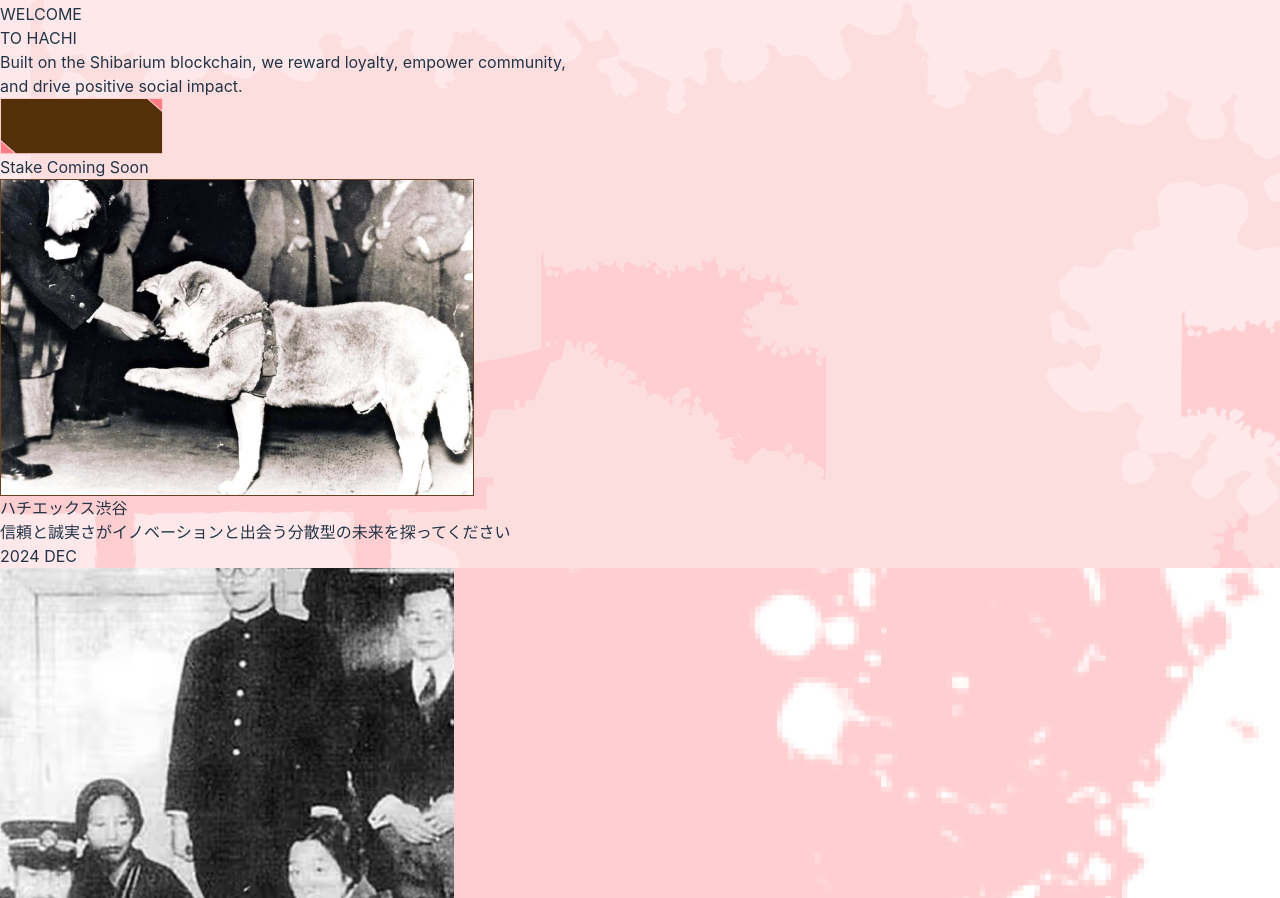
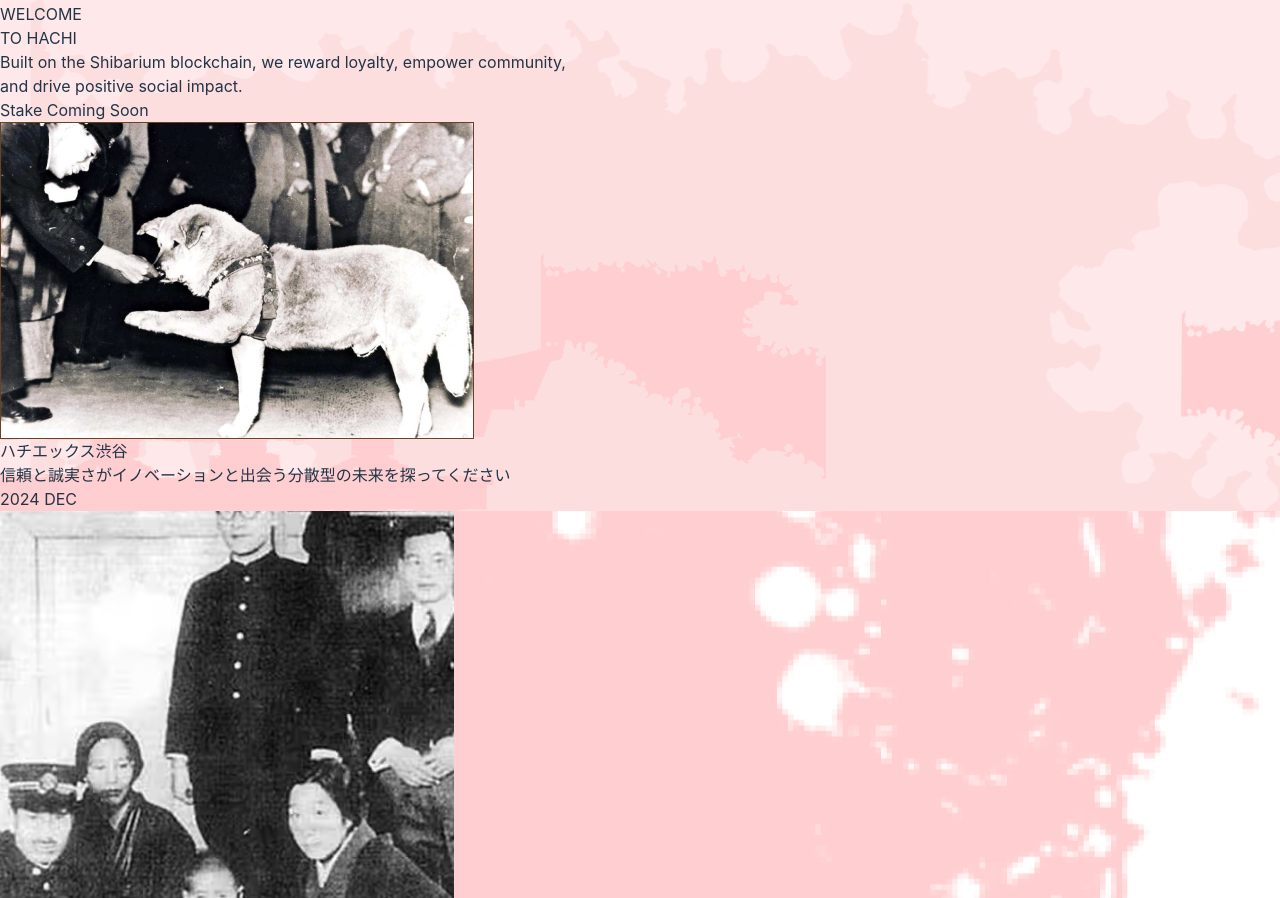
Before and after one commit to BlackNinja707/Hachiko-Website, a React (Vite) app: page / in a window 1280 px wide. Shown: the part 1002-1900 px from the top of the page. Built offline with nearby package versions, Linux system fonts and the light colour scheme.

Commit message:
third update

```diff
--- a/src/page/Welcome.tsx
+++ b/src/page/Welcome.tsx
@@ -1,5 +1,5 @@
 import React from 'react';
-import Whitepaper from '../assets/Whitepaper.png';
+// import Whitepaper from '../assets/Whitepaper.png';
 import HachiDog from '../assets/Hachidog.png';
 import Vector from '../assets/headerbg.png';
 import Gate from '../assets/mobilebg.png';
@@ -31,7 +31,7 @@ const Welcome: React.FC = () => {
           </div>
           <div className="flex justify-center md:justify-start items-center mt-6 hover:text-gray-400 hover:scale-[1.1] transition-all">
             <div className="relative flex justify-center items-center text-[15px] md:text-[17px] text-center font-sans opacity-85 font-bold cursor-pointer hover:opacity-100">
-              <img src={Whitepaper} alt="Hachi Image" className="w-[200px] md:w-[251px] max-h-[60px] md:max-h-[73px]" />
+              {/* <img src={Whitepaper} alt="Hachi Image" className="w-[200px] md:w-[251px] max-h-[60px] md:max-h-[73px]" /> */}
               <span className="absolute text-[#FDDEDF] leading-[20px] md:leading-[23px]">
                 Stake Coming Soon
               </span>
```
